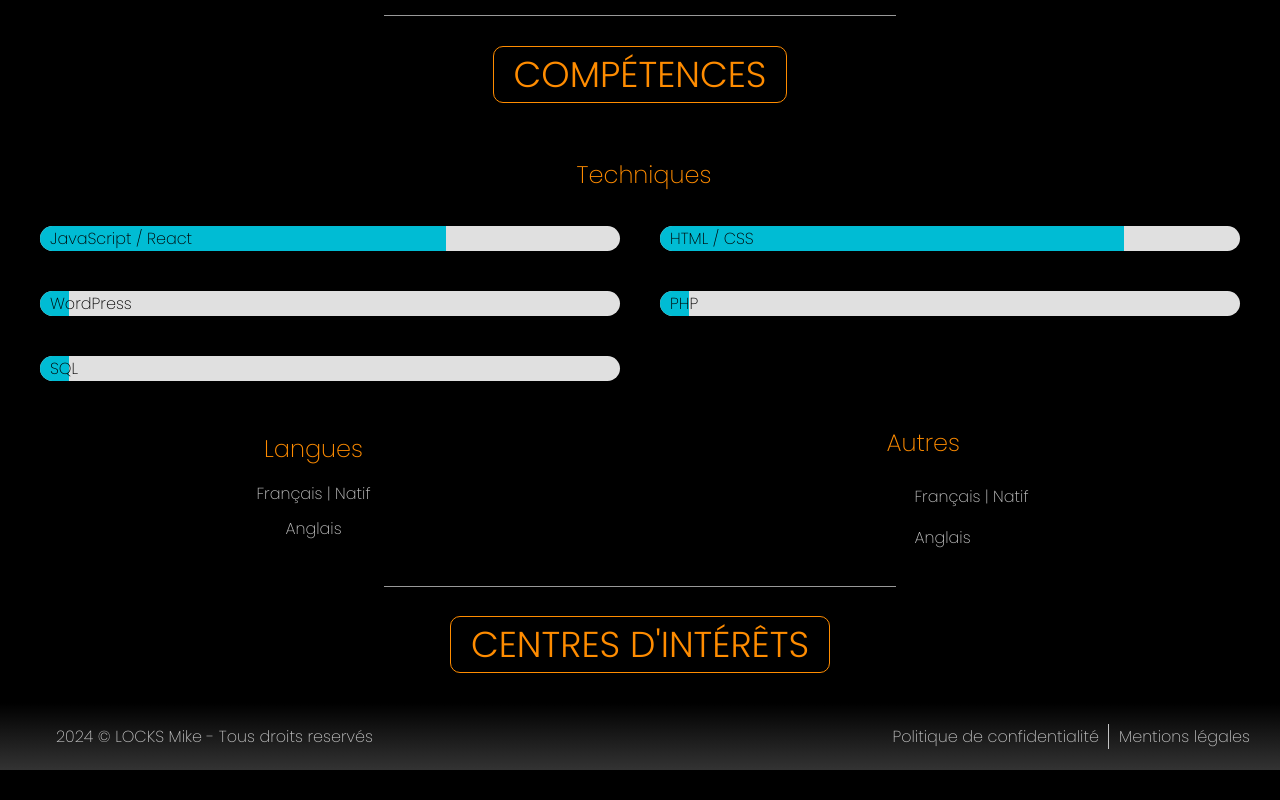
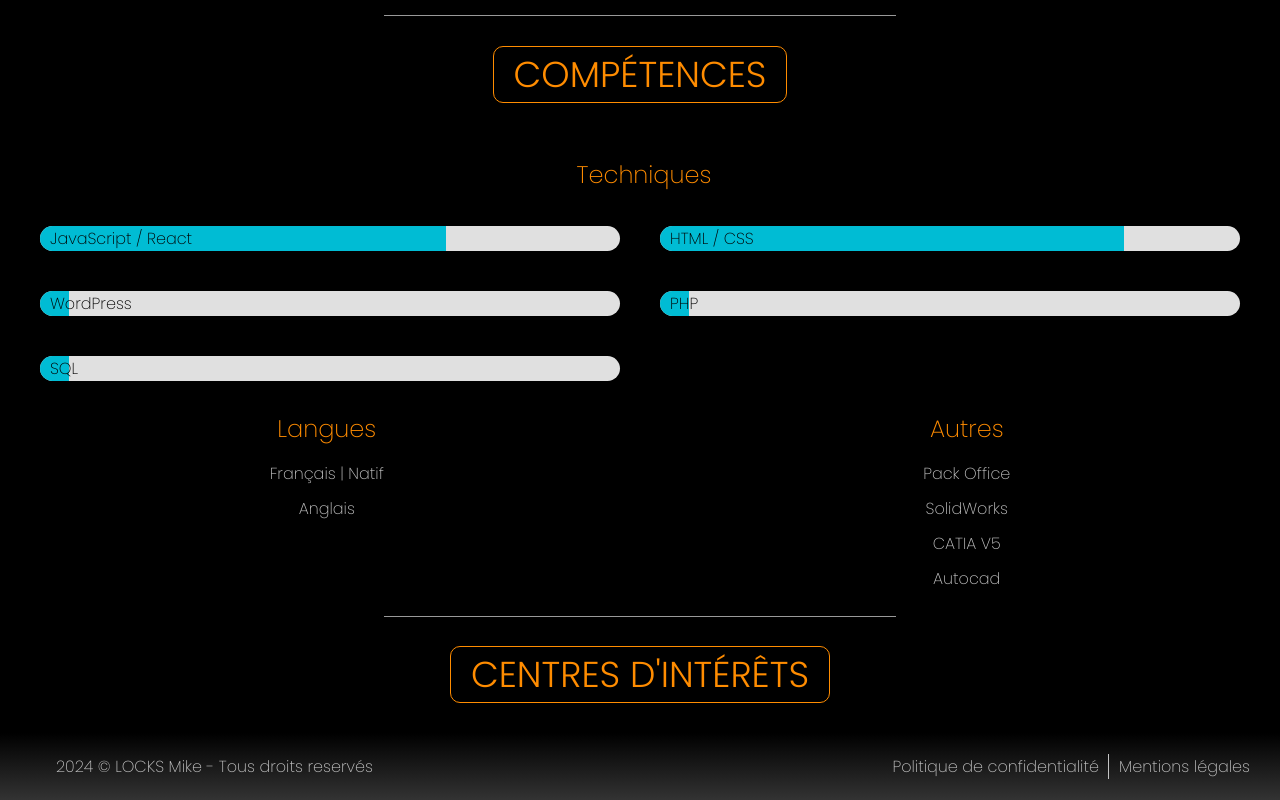
Before and after one commit to Mikelcks/MonSite, a React (Create React App) app in the folder frontend/: page /bio in a window 1280 px wide. Shown: the part 1611-2411 px from the top of the page. Before the commit the page ends 2381 px from the top, so only its background shows below. Built offline with nearby package versions, Linux system fonts and the light colour scheme.

Commit message:
skills autres finis

```diff
--- a/frontend/src/pages/Bio/bio.module.scss
+++ b/frontend/src/pages/Bio/bio.module.scss
@@ -83,14 +83,14 @@ p {
         padding: 0;
         justify-content: space-around;
 
-        .languagesContainer {
+        .languagesContainer,
+        .othersContainer {
             display: flex;
             flex-direction: column;
-            align-items: center;
-            justify-content: center;
-            text-align: center;
             margin: 0;
             padding: 0;
+            align-items: center;
+            justify-content: baseline;
 
 
             & > h3 {
--- a/frontend/src/pages/Bio/index.jsx
+++ b/frontend/src/pages/Bio/index.jsx
@@ -82,8 +82,10 @@ function Bio() {
                         </div>
                         <div className={styles.othersContainer}>
                             <h3>Autres</h3>
-                            <p>Français | Natif</p>
-                            <p>Anglais</p>
+                            <p>Pack Office</p>
+                            <p>SolidWorks</p>
+                            <p>CATIA V5</p>
+                            <p>Autocad</p>
                         </div>
                     </div>
             </div>
```
